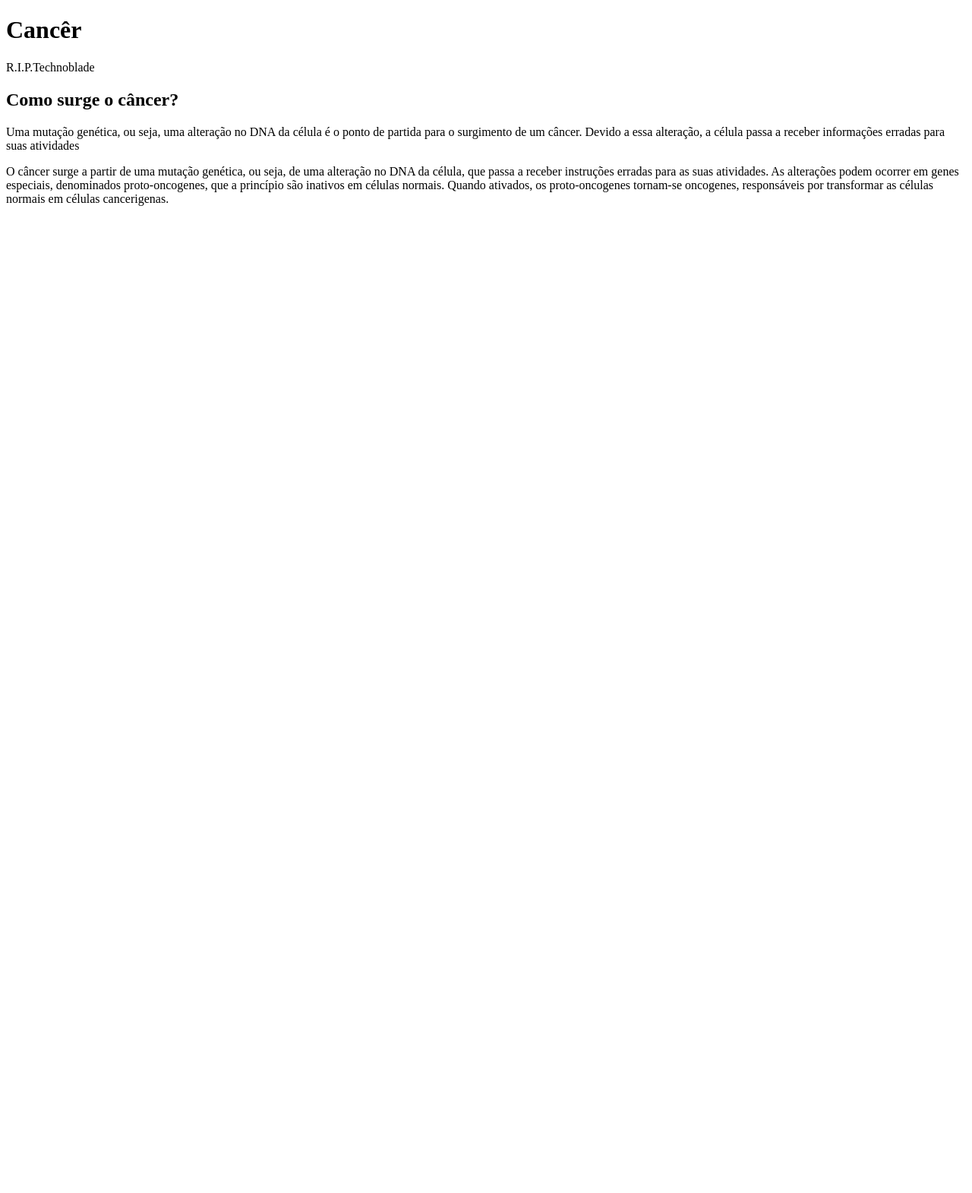
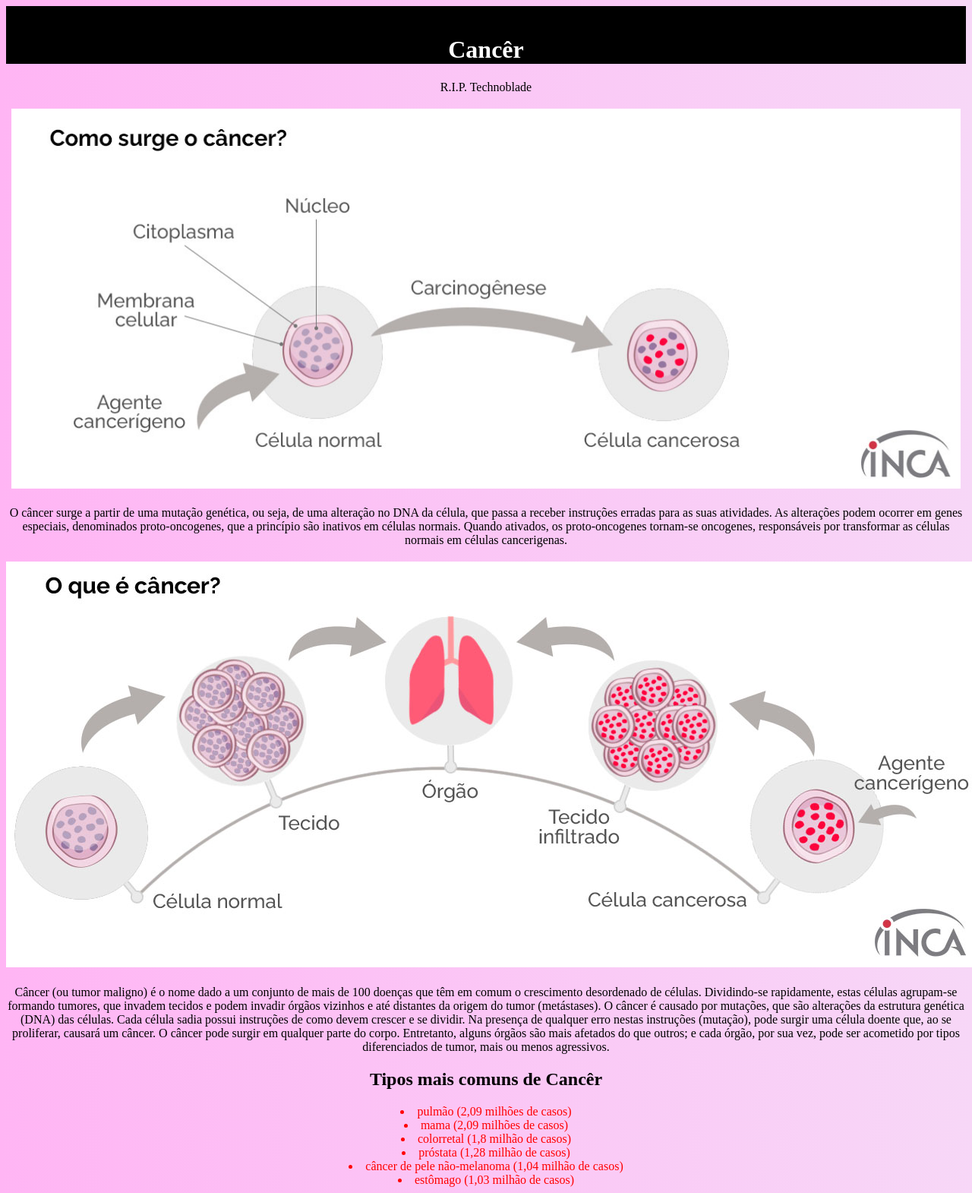
Before and after one commit to Aluninho07/Canc-r, a plain HTML site: page index.html in a window 1280 px wide. Shown: the whole page at 76% size. Before the commit the page ends 800 px from the top, so only its background shows below. Drawn offline with Linux system fonts and the light colour scheme.

Commit message:
Add files via upload

```diff
--- a/index.html
+++ b/index.html
@@ -3,16 +3,56 @@
   <head>
     <meta charset="utf-8">
     <title></title>
+<link rel="stylesheet" href="style.css">
   </head>
   <body>
-    <h1> Cancêr</h1>
-  <p>R.I.P.Technoblade</p>
-       <h2>Como surge o câncer?</h2>
-       <p>  Uma mutação genética, ou seja, uma alteração no DNA da célula é o ponto de partida para o surgimento de um câncer.
-          Devido a essa alteração, a célula passa a receber informações erradas para suas atividades</p>
+    <header>
+
+
+<strong>
+<div class="h1">
+Cancêr
+</div></strong>
+
+
+ <h1>Cancêr</h1>
+
+
+    </header>
+
+
+
+  <p>R.I.P.  Technoblade</p>
+     <h3><img src="comosurgeocancerimg1hd.jpg" alt=""width="1250"height="500"></h3>
+
+
           <p>O câncer surge a partir de uma mutação genética, ou seja, de uma alteração no DNA da célula, que passa a receber instruções erradas para as suas atividades.
              As alterações podem ocorrer em genes especiais, denominados proto-oncogenes, que a princípio são inativos em células normais.
              Quando ativados, os proto-oncogenes tornam-se oncogenes, responsáveis por transformar as células normais em células cancerigenas. </p>
-<img src="file:///tmp/guest-dessdt/Downloads/comosurgeocancerimg1hd.jpg" alt="">
+
+<h3> <img src="oqueecancercelulashd.jpg" alt=""></h3>
+
+         <p>Câncer (ou tumor maligno) é o nome dado a um conjunto de mais de 100 doenças que têm em comum o crescimento desordenado de células. Dividindo-se rapidamente, estas células agrupam-se formando tumores, que invadem tecidos e podem invadir órgãos vizinhos e até distantes da origem do tumor (metástases). O câncer é causado por mutações, que são alterações da estrutura genética (DNA) das células. Cada célula sadia possui instruções de como devem crescer e se dividir. Na presença de qualquer erro nestas instruções (mutação), pode surgir uma célula doente que, ao se proliferar, causará um câncer.   O câncer pode surgir em qualquer parte do corpo. Entretanto, alguns órgãos são mais afetados do que outros; e cada órgão, por sua vez, pode ser acometido por tipos diferenciados de tumor, mais ou menos agressivos.
+
+     <h2>Tipos mais comuns de Cancêr</h2>
+     <li> pulmão (2,09 milhões de casos) </li>
+     <li> mama (2,09 milhões de casos)</li>
+     <li> colorretal (1,8 milhão de casos)</li>
+     <li> próstata (1,28 milhão de casos)</li>
+     <li> câncer de pele não-melanoma (1,04 milhão de casos)</li>
+     <li> estômago (1,03 milhão de casos)</li>
+
+
   </body>
+
+
+
+
+
+
+
+
+
+
+
 </html>
--- /dev/null
+++ b/style.css
@@ -0,0 +1,30 @@
+h3{
+  text-align: center;
+}
+
+h2{
+  text-align: center;
+}
+p{
+  text-align: center;
+}
+
+h1{
+  text-align: center;
+}
+header{
+  background-color: Black
+}
+body{
+  background: -webkit-gradient(linear, left top, right top, from(#FFB5F4), to(#F7D7F7));
+
+
+}
+h1{
+color: white
+}
+li{
+  text-align: center;
+  color: red
+
+}
```
Also changed, not shown: comosurgeocancerimg1hd.jpg (added), oqueecancercelulashd.jpg (added).
